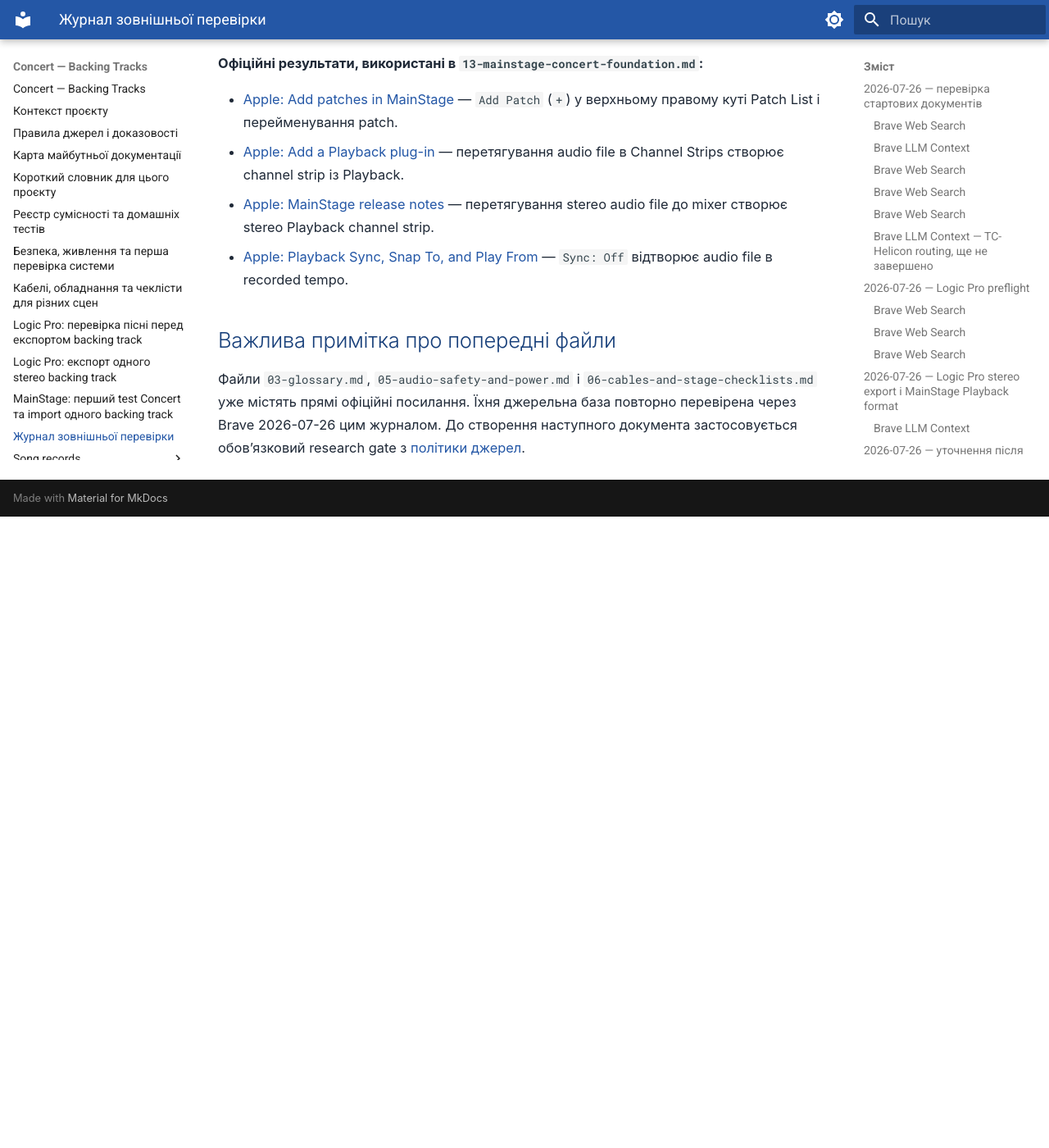
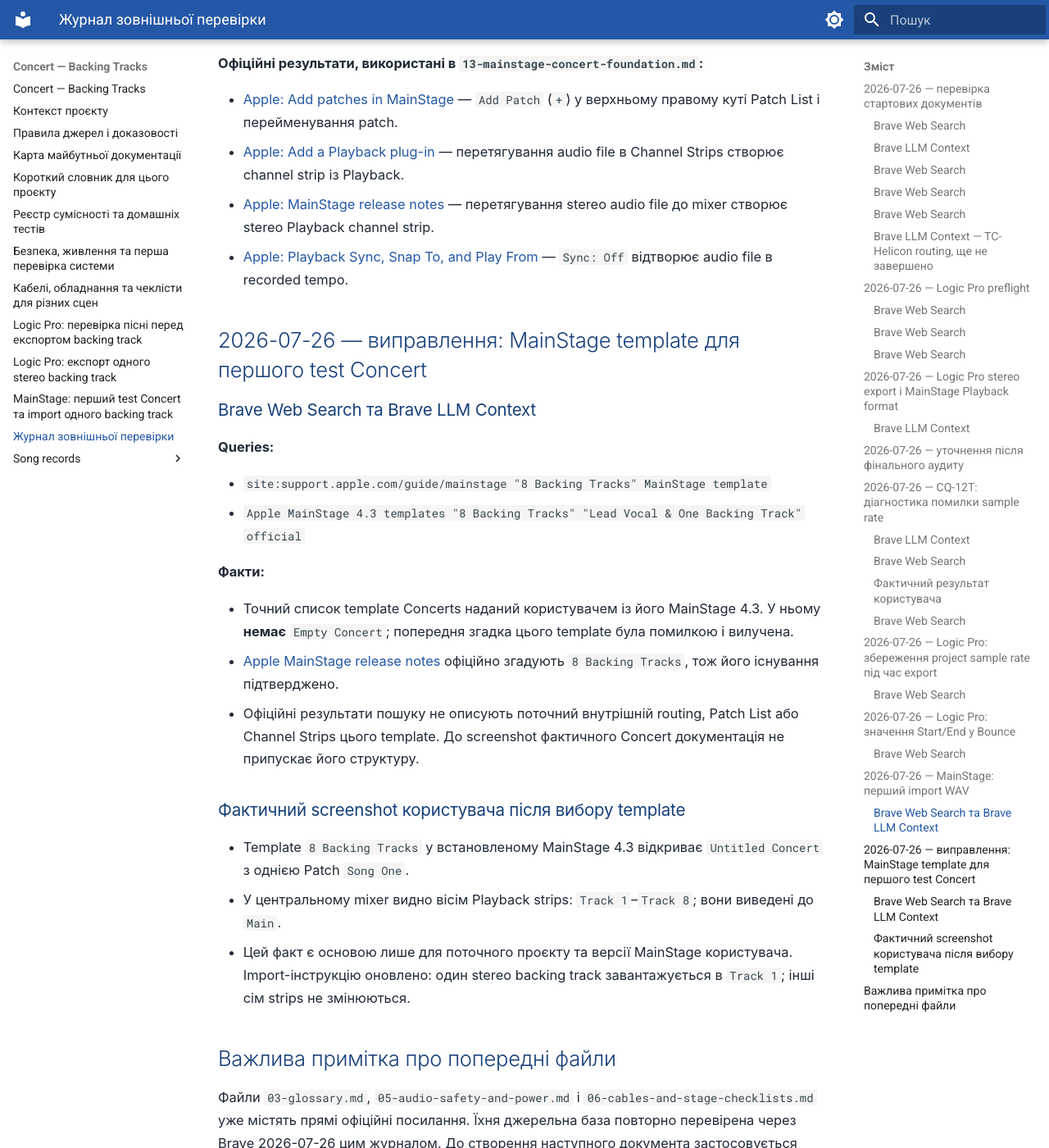
Before and after one commit to andmev/Concert, an MkDocs documentation site: the page built from docs/99-research-log.md, in a window 1280 px wide and 1400 px high, scrolled down 5982 px. Shown: the whole window at 82% size. Built offline with MkDocs 1.6.1 and Material for MkDocs 9.7.7, drawn with Linux system fonts in a browser that asks for light colours; before the commit the page ends 6612 px from its top, so only the background shows below that; part of the change alters nothing that is shown.

Commit message:
chore: updated text

````diff
--- a/docs/13-mainstage-concert-foundation.md
+++ b/docs/13-mainstage-concert-foundation.md
@@ -2,11 +2,11 @@
 
 ## Мета
 
-Створити **окремий тестовий Concert**, додати до нього одну Patch «Цілуються хмари» та перевірити, що MainStage 4.3 приймає готовий WAV як stereo Playback channel strip. На цьому етапі не налаштовуються педаль, автоматичні переходи, повтор приспіву, гітара, вокал або концерт із 25 пісень.
+Використати фактичну структуру шаблону `8 Backing Tracks` для import одного stereo WAV у перший Playback strip. На цьому етапі не налаштовуються педаль, автоматичні переходи, повтор приспіву, гітара, вокал або концерт із 25 пісень.
 
 ## Результат, який має бути наприкінці
 
-У MainStage існує збережений test Concert з однією Patch і одним завантаженим файлом `Цілуються-хмари_BT_stereo_24bit.wav`. Це підтверджує import. Відтворення через фізичну акустику — наступний, окремий тест.
+У MainStage існує збережений `Backing Tracks — TEST.concert` з Patch `01 — Цілуються хмари`. У його першому Playback strip завантажено `Цілуються-хмари_BT_stereo_24bit.wav`, `Sync` вимкнено, а фізичне відтворення через акустику ще не запускалося.
 
 ## Передумови
 
@@ -18,87 +18,86 @@
 ## Офіційні джерела
 
 - [Apple: Overview of Edit mode](https://support.apple.com/guide/mainstage/overview-of-edit-mode-mstg9b39ca1c/3.5/mac/10.15), перевірено 2026-07-26 — в `Edit mode` додають і організовують patches та channel strips.
-- [Apple: Add patches in MainStage](https://support.apple.com/guide/mainstage/add-patches-mstg9da503fa/mac), перевірено 2026-07-26 — кнопка `Add Patch` (`+`) розміщена у верхньому правому куті `Patch List`; patch можна перейменувати подвійним кліком.
-- [Apple: Add a Playback plug-in](https://support.apple.com/nl-nl/guide/mainstage/mstgd241cc7c/mac), перевірено 2026-07-26 — audio file можна перетягнути до `Channel Strips` area; MainStage створює channel strip із Playback plug-in. Playback — instrument plug-in на software instrument channel strip.
-- [Apple: MainStage release notes](https://support.apple.com/en-la/101568), перевірено 2026-07-26 — перетягування stereo audio file до mixer створює stereo Playback channel strip.
-- [Apple: Playback Sync, Snap To, and Play From](https://support.apple.com/guide/mainstage/mainstage-playback-sync-snap-play-parameters-mstge93aad2f/mac), перевірено 2026-07-26 — при `Sync: Off` файл відтворюється у своєму записаному темпі.
+- [Apple: MainStage release notes](https://support.apple.com/en-us/101568), перевірено 2026-07-26 — офіційно згадує шаблон `8 Backing Tracks` у поточних release notes.
+- [Apple: Add patches in MainStage](https://support.apple.com/guide/mainstage/add-patches-mstg9da503fa/mac), перевірено 2026-07-26 — кнопка `Add Patch` (`+`) розміщена у верхньому правому куті `Patch List`; джерело використаємо лише після перевірки фактичного вмісту шаблону.
+- [Apple: Add a Playback plug-in](https://support.apple.com/nl-nl/guide/mainstage/mstgd241cc7c/mac), перевірено 2026-07-26 — audio file можна перетягнути до Instrument slot з Playback plug-in; це завантажує файл у наявний Playback instance.
+- [Apple: Playback Sync, Snap To, and Play From](https://support.apple.com/guide/mainstage/mainstage-playback-sync-snap-play-parameters-mstge93aad2f/mac), перевірено 2026-07-26 — при `Sync: Off` файл відтворюється у своєму recorded tempo.
 
 ## Важливе рішення цього тесту
 
-Перший backing track має один сталий темп `70 BPM`, але цей тест перевіряє **файл як записаний мікс**, а не синхронізацію музичних секцій. Тому після import встановлюємо `Sync: Off`. Це не остаточне рішення для повтору приспіву — його буде обрано й протестовано в окремому документі.
+У фактичному template є один Concert `Untitled Concert`, одна Patch `Song One` і вісім Playback strips `Track 1`–`Track 8`, усі виведені до `Main`. Для одного готового stereo backing track використовуємо **лише `Track 1`**. `Track 2`–`Track 8`, Aux sends та інші routing controls не змінюємо. Після import встановлюємо `Sync: Off`, щоб файл ішов у своєму записаному темпі. Це не остаточне рішення для повтору приспіву.
 
 ## Кроки
 
 ```mermaid
 flowchart LR
-    File["WAV пройшов desktop listening test"] --> Concert["Створити окремий test Concert"]
-    Concert --> Patch["Додати та назвати Patch"]
-    Patch --> Drag["Перетягнути WAV у Channel Strips"]
-    Drag --> Playback["Підтвердити Playback channel strip"]
-    Playback --> Sync["Sync: Off"]
-    Sync --> Save["Зберегти test Concert"]
-    Save --> ImportPass["Import test: Pass"]
+    File["WAV пройшов desktop listening test"] --> Template["8 Backing Tracks: Song One + Track 1–8"]
+    Template --> Save["Зберегти TEST.concert"]
+    Save --> Rename["Song One → 01 — Цілуються хмари"]
+    Rename --> Load["Завантажити WAV у Playback: Track 1"]
+    Load --> Sync["Sync: Off"]
+    Sync --> ImportPass["Import test: Pass"]
 ```
 
-### 1. Створи ізольований test Concert
+### 1. Створи ізольований test Concert з перевіреного шаблону
 
 1. Відкрий MainStage.
-2. Якщо MainStage показує вибір шаблону для нового Concert, вибери найпростіший порожній шаблон, який називається на твоєму екрані `Empty Concert` або аналогічно. Не обирай guitar, vocal, keyboard чи концертний template з готовими effects.
-3. Якщо MainStage вже відкрив інший Concert, у menu bar вибери `File > New` і в діалозі обери найпростіший порожній template.
+2. Якщо MainStage показує вибір шаблону для нового Concert, вибери **`8 Backing Tracks`**.
+3. Якщо MainStage вже відкрив інший Concert, у menu bar вибери `File > New`, а в діалозі — **`8 Backing Tracks`**.
 4. Відразу збережи новий Concert: `File > Save`.
 5. Назви його, наприклад, `Backing Tracks — TEST.concert`. Збережи окремо від оригінального Logic Pro project і майбутнього основного Concert.
 
-**Перевірка:** у title bar MainStage видно назву test Concert, а не назву твоєї пісні або невідомого template.
+**Перевірка:** у title bar MainStage видно назву test Concert.
 
-### 2. Перейди в Edit mode і створи Patch пісні
+### 2. Збережи Concert і перейменуй єдину Patch
 
-1. У верхній частині вікна MainStage знайди та натисни `Edit`.
-2. Зліва знайди `Patch List`.
-3. Якщо в списку вже є один patch, натисни його один раз. Якщо список порожній, натисни кнопку `+` у верхньому правому куті `Patch List`, щоб додати patch.
-4. Двічі натисни назву вибраного patch у `Patch List`.
-5. Впиши точну назву: `01 — Цілуються хмари` і натисни `Return`.
+На зафіксованому екрані видно `Untitled Concert` і одну Patch `Song One`.
 
-**Перевірка:** у `Patch List` є один чітко названий patch. Не додавай Set і не додавай наступні пісні.
+1. У menu bar вибери `File > Save`.
+2. Назви файл `Backing Tracks — TEST.concert` і збережи його окремо від Logic Pro project.
+3. У `Patch List` зліва двічі натисни `Song One`.
+4. Впиши: `01 — Цілуються хмари`.
+5. Натисни `Return`.
 
-### 3. Імпортуй WAV перетягуванням
+**Перевірка:** зліва під Concert показано `01 — Цілуються хмари`.
 
-1. Відкрий Finder так, щоб у ньому було видно `Цілуються-хмари_BT_stereo_24bit.wav`.
-2. Розмісти Finder і MainStage поруч, щоб одночасно було видно файл та центральну область `Channel Strips` у MainStage.
-3. У MainStage переконайся, що у `Patch List` вибрано `01 — Цілуються хмари`.
-4. У Finder затисни WAV-файл і перетягни його в **порожнє місце** центральної області `Channel Strips` MainStage. Не перетягуй його на `Patch List`, не на `Workspace` і не на будь-яку кнопку.
-5. Відпусти файл у `Channel Strips`.
+### 3. Завантаж WAV тільки в `Track 1`
 
-**Очікуваний результат:** з’являється новий channel strip з інструментом `Playback`. Для stereo WAV MainStage має створити stereo Playback channel strip.
+На screenshot центральний mixer уже містить вісім Playback strips `Track 1`–`Track 8`. Не додавай новий channel strip.
 
-### 4. Перевір Playback і вимкни Sync
+1. Відкрий Finder і знайди `Цілуються-хмари_BT_stereo_24bit.wav`.
+2. Розмісти Finder так, щоб він не закривав центральний mixer MainStage.
+3. Переконайся, що вибрана Patch `01 — Цілуються хмари`.
+4. У центральному mixer знайди **перший** strip, підписаний `Track 1`.
+5. Перетягни WAV із Finder точно на його зелену кнопку/slot `Playback`.
+6. Не відпускай файл на `Track 2`–`Track 8`, `Main`, `Aux`, `Patch List` або `Workspace`.
 
-1. Натисни назву або slot `Playback` у створеному channel strip, щоб відкрити його вікно.
-2. Знайди параметр `Sync`.
-3. Встанови `Sync: Off`.
-4. Не змінюй `Tempo`, `Flex Mode`, markers, `Snap To` або `Play From` на цьому етапі.
-5. У полі `File` або у верхній частині Playback переконайся, що видно назву `Цілуються-хмари_BT_stereo_24bit.wav`.
+**Очікуваний результат:** MainStage завантажує WAV у Playback instance `Track 1`. Інші сім tracks залишаються без файлів.
 
-**Перевірка:** Playback показує саме потрібний файл, а `Sync` має значення `Off`.
+### 4. Перевір файл у Playback та встанови `Sync: Off`
 
-### 5. Збережи й зафіксуй import result
+1. У `Track 1` натисни зелену кнопку `Playback`, щоб відкрити вікно plug-in.
+2. Знайди поле `File` і переконайся, що воно показує `Цілуються-хмари_BT_stereo_24bit.wav`.
+3. Знайди `Sync` і встанови значення `Off`.
+4. Не змінюй `Snap To`, `Play From`, markers, Aux sends, рівні `Track 1` або `Main`.
+5. Закрий вікно plug-in звичайною червоною кнопкою macOS, потім виконай `File > Save`.
 
-1. Вибери `File > Save`.
-2. У картці пісні запиши `MainStage import test: Pass` лише якщо WAV видно у Playback без повідомлення про помилку.
-3. Поки що не натискай Play і не перевіряй фізичний звук, якщо ще не виконано окремого безпечного підключення CQ-12T до домашньої акустики.
+**Import test: Pass**, якщо файл видно у `Track 1` без повідомлення про помилку.
 
 ## Типові проблеми
 
 | Симптом | Безпечна дія |
 | --- | --- |
-| WAV не перетягується або не з’являється Playback | Не переробляй WAV. Перевір, що виділено правильний patch та файл відпущено саме в `Channel Strips`; потім повтори один раз. |
-| З’являється повідомлення про неправильний формат | Не конвертуй файл навмання. Зафіксуй точний текст помилки й повернись до картки пісні. |
-| Створився channel strip, але не stereo | Зупинись і зафіксуй, як він позначений у MainStage; не переходь до playback test. |
-| Не видно `Sync` | Відкрий саме plug-in `Playback`, а не загальні settings patch або channel strip. |
+| Немає `8 Backing Tracks` у списку | Не вибирай схожий template. Зафіксуй повний список template Concerts і версію MainStage. |
+| Після вибору template MainStage показує warning | Не змінюй параметри. Зафіксуй точний текст warning та screenshot. |
+| Файл завантажився не в `Track 1` | Не запускай playback. Видали файл лише з помилкового Playback instance через його офіційне `Remove File`, потім повтори import у `Track 1`. |
+| Не видно поля `File` або `Sync` | Переконайся, що відкрито вікно plug-in `Playback` саме на `Track 1`, а не загальні settings Patch або Channel Strip. |
 
 ## Межа цього документа
 
-Цей документ завершується import test. Тільки після його `Pass` буде створено окрему процедуру безпечного фізичного playback test через CQ-12T. Це навмисно не змішує перевірку файлу з перевіркою кабелів, виходів і рівнів.
+Цей документ завершується import test. Тільки після `Pass` створюється окрема процедура безпечного фізичного playback test через CQ-12T. Це навмисно не змішує перевірку файлу з перевіркою кабелів, виходів і рівнів.
 
 ## Журнал змін
 
-- 2026-07-26 — перша версія; перший test Concert і import одного WAV.
+- 2026-07-26 — шаблон `Empty Concert` вилучено як непідтверджений. Фактичний список MainStage 4.3 користувача містить `8 Backing Tracks`.
+- 2026-07-26 — screenshot користувача зафіксував фактичну структуру template: `Untitled Concert`, `Song One`, `Track 1`–`Track 8` із Playback та виходом до `Main`. Процедура import оновлена під цю структуру.
--- a/docs/99-research-log.md
+++ b/docs/99-research-log.md
@@ -178,6 +178,27 @@ flowchart LR
 - [Apple: MainStage release notes](https://support.apple.com/en-la/101568) — перетягування stereo audio file до mixer створює stereo Playback channel strip.
 - [Apple: Playback Sync, Snap To, and Play From](https://support.apple.com/guide/mainstage/mainstage-playback-sync-snap-play-parameters-mstge93aad2f/mac) — `Sync: Off` відтворює audio file в recorded tempo.
 
+## 2026-07-26 — виправлення: MainStage template для першого test Concert
+
+### Brave Web Search та Brave LLM Context
+
+**Queries:**
+
+- `site:support.apple.com/guide/mainstage "8 Backing Tracks" MainStage template`
+- `Apple MainStage 4.3 templates "8 Backing Tracks" "Lead Vocal & One Backing Track" official`
+
+**Факти:**
+
+- Точний список template Concerts наданий користувачем із його MainStage 4.3. У ньому **немає** `Empty Concert`; попередня згадка цього template була помилкою і вилучена.
+- [Apple MainStage release notes](https://support.apple.com/en-us/101568) офіційно згадують `8 Backing Tracks`, тож його існування підтверджено.
+- Офіційні результати пошуку не описують поточний внутрішній routing, Patch List або Channel Strips цього template. До screenshot фактичного Concert документація не припускає його структуру.
+
+### Фактичний screenshot користувача після вибору template
+
+- Template `8 Backing Tracks` у встановленому MainStage 4.3 відкриває `Untitled Concert` з однією Patch `Song One`.
+- У центральному mixer видно вісім Playback strips: `Track 1`–`Track 8`; вони виведені до `Main`.
+- Цей факт є основою лише для поточного проєкту та версії MainStage користувача. Import-інструкцію оновлено: один stereo backing track завантажується в `Track 1`; інші сім strips не змінюються.
+
 ## Важлива примітка про попередні файли
 
 Файли `03-glossary.md`, `05-audio-safety-and-power.md` і `06-cables-and-stage-checklists.md` уже містять прямі офіційні посилання. Їхня джерельна база повторно перевірена через Brave 2026-07-26 цим журналом. До створення наступного документа застосовується обов’язковий research gate з [політики джерел](01-evidence-policy.md#evidence-check).
````
